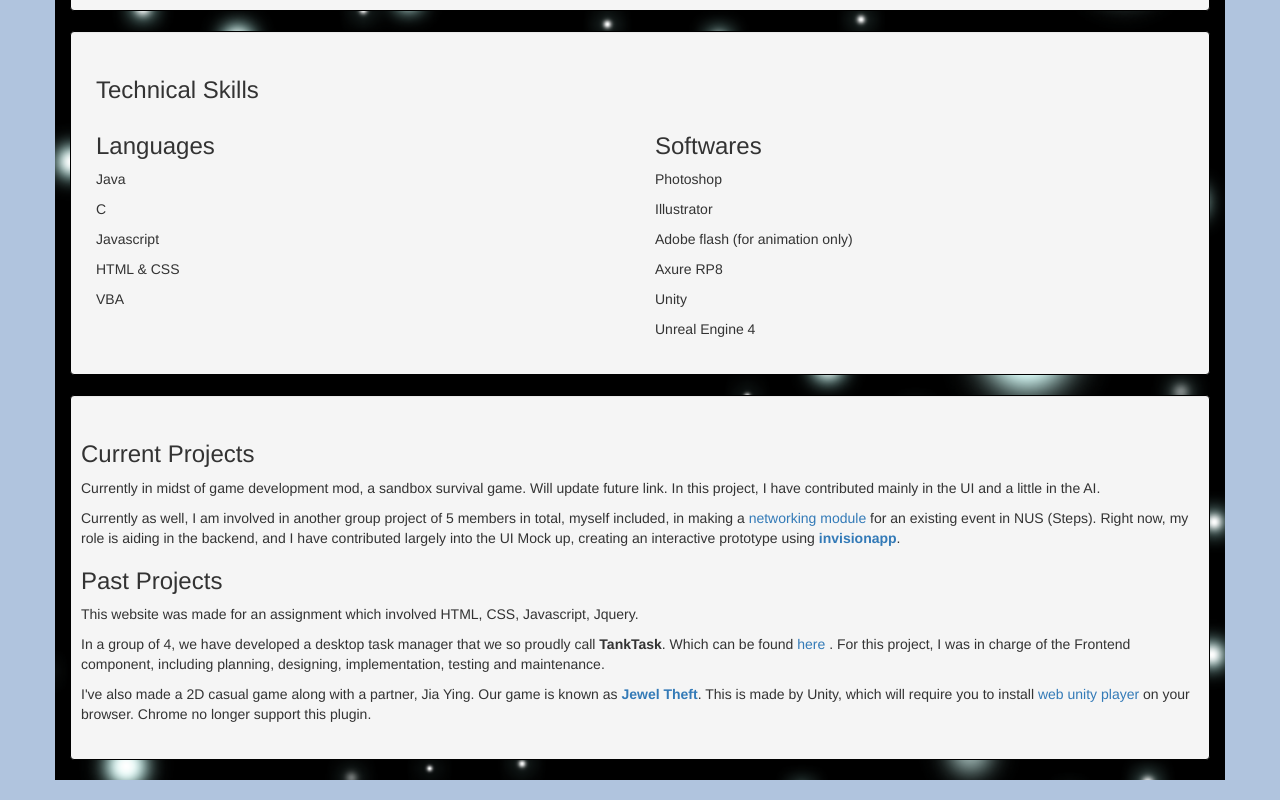
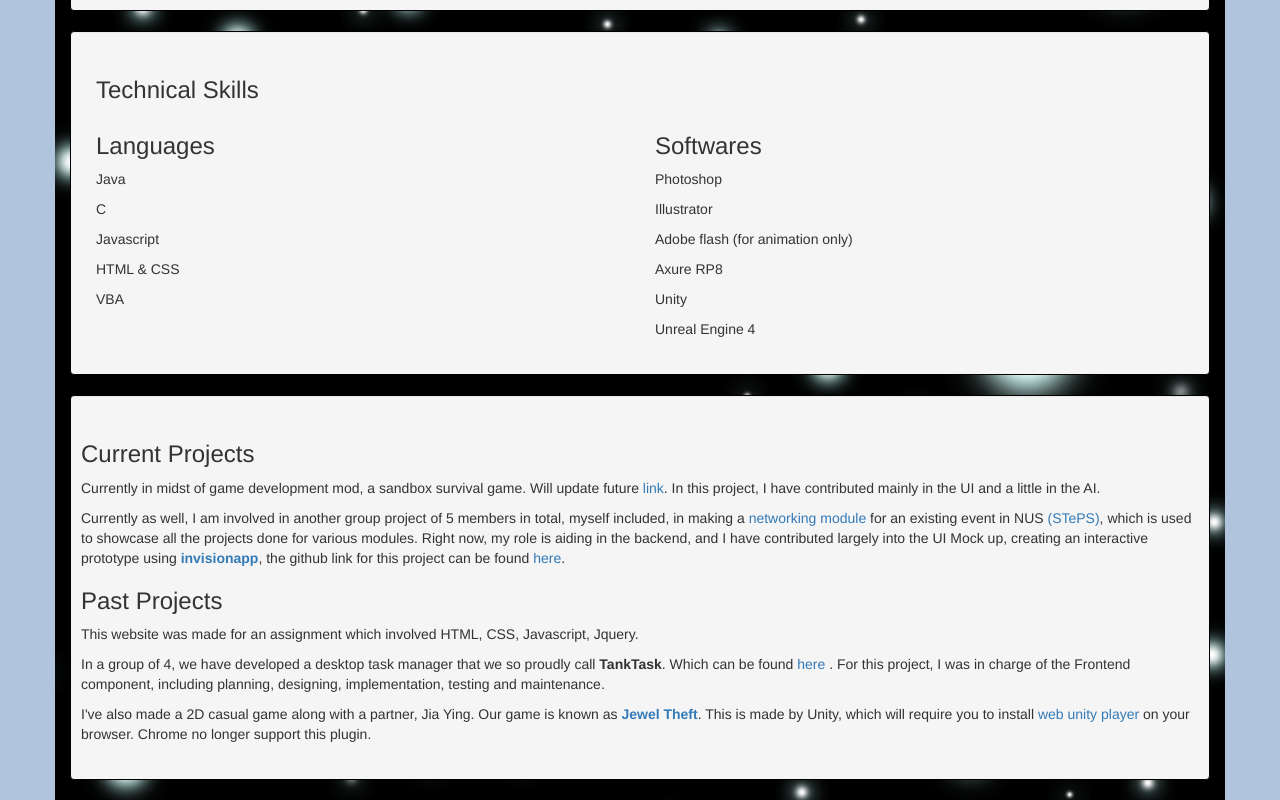
Before and after one commit to JeanKoh/CS3240-Website, a plain HTML site: page bio.html in a window 1280 px wide. Shown: the part 795-1595 px from the top of the page. Drawn offline with Linux system fonts and the light colour scheme.

Commit message:
Updated more link and info for bio

```diff
--- a/bio.html
+++ b/bio.html
@@ -118,8 +118,8 @@
         <div class = "well">
           <div class = "row">
             <h3>Current Projects</h3>
-            <p>Currently in midst of game development mod, a sandbox survival game. Will update future link. In this project, I have contributed mainly in the UI and a little in the AI.</p>
-            <p>Currently as well, I am involved in another group project of 5 members in total, myself included, in making a <a href= "https://github.com/nus-mtp/steps-networking-module">networking module</a> for an existing event in NUS (Steps). Right now, my role is aiding in the backend, and I have contributed largely into the UI Mock up, creating an interactive prototype using <strong><a href = "https://projects.invisionapp.com/share/82A9T85VG#/screens/217008965_Home_Page_Default">invisionapp</a></strong>.</p>
+            <p>Currently in midst of game development mod, a sandbox survival game. Will update future <a href ="https://github.com/JeanKoh/Voxsam">link</a>. In this project, I have contributed mainly in the UI and a little in the AI.</p>
+            <p>Currently as well, I am involved in another group project of 5 members in total, myself included, in making a <a href= "https://steps-networking-module.herokuapp.com/#/">networking module</a> for an existing event in NUS <a href= "http://isteps.comp.nus.edu.sg/event/10th-steps">(STePS)</a>, which is used to showcase all the projects done for various modules. Right now, my role is aiding in the backend, and I have contributed largely into the UI Mock up, creating an interactive prototype using <strong><a href = "https://projects.invisionapp.com/share/82A9T85VG#/screens/217008965_Home_Page_Default">invisionapp</a></strong>, the github link for this project can be found <a href= "https://github.com/nus-mtp/steps-networking-module">here</a>.</p>
             <h3>Past Projects</h3>
             <p>This website was made for an assignment which involved HTML, CSS, Javascript, Jquery.</p>
             <p>In a group of 4, we have developed a desktop task manager that we so proudly call <strong> TankTask</strong>. Which can be found <a href = "https://github.com/cs2103aug2015-w15-1j/main/tree/master/TankTaskV0.5"> here </a>. For this project, I was in charge of the Frontend component, including planning, designing, implementation, testing and maintenance.</p>
```
